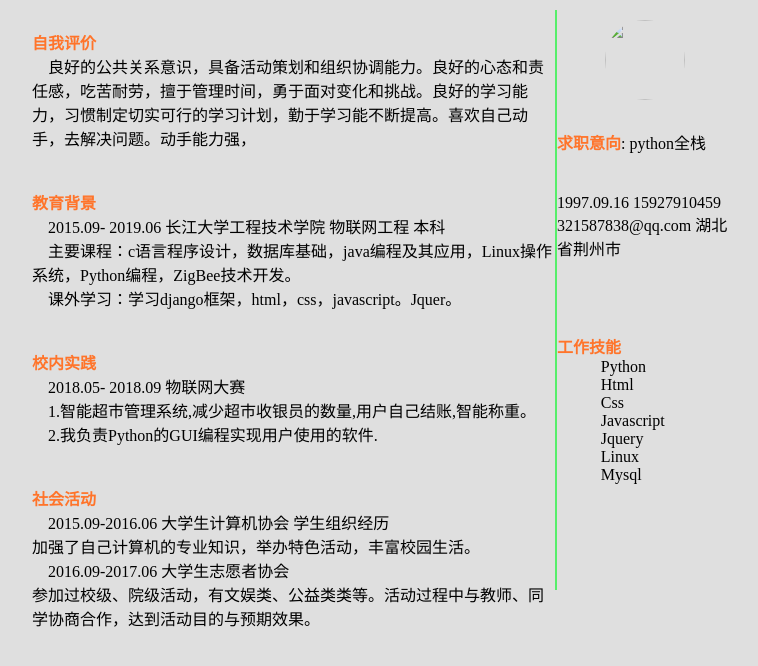
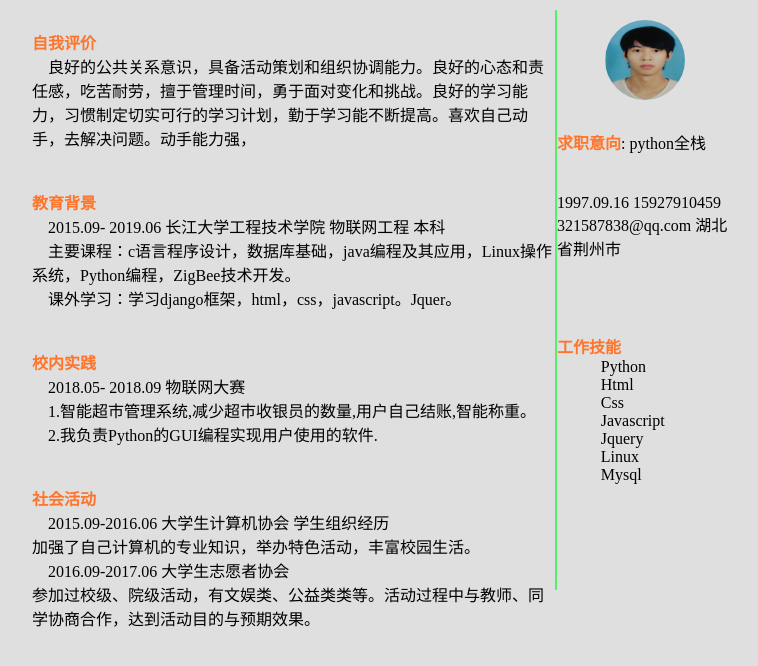
Before and after one commit to gjf321587838/gjf321587838.github.io, a plain HTML site: page index.html in a window 1280 px wide. Shown: the whole page, without its empty margins (258-1016 px from the left). Drawn offline with Linux system fonts and the light colour scheme.

Commit message:
Update index.html

```diff
--- a/index.html
+++ b/index.html
@@ -36,7 +36,7 @@
     </div>
     <div class="main-right">
         <div class="user-photo">
-            <img src="images/gjf.jpg"/>
+            <img src="images/gjf.png"/>
         </div>
         <div class="right-def">
             <strong>求职意向</strong>:
```
